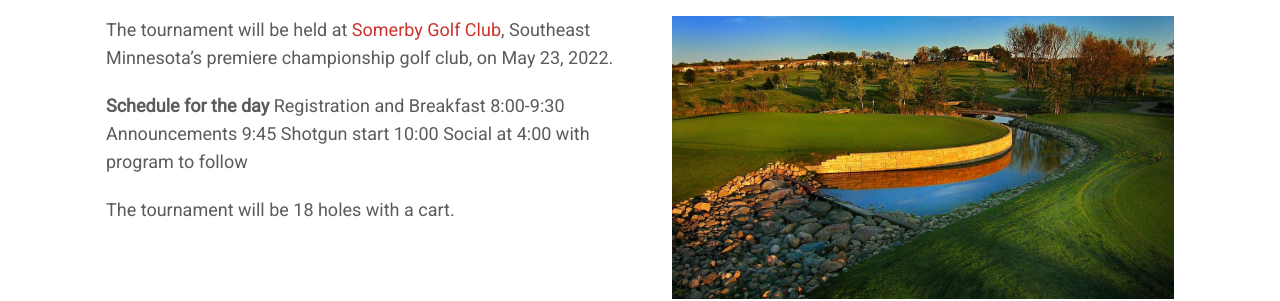
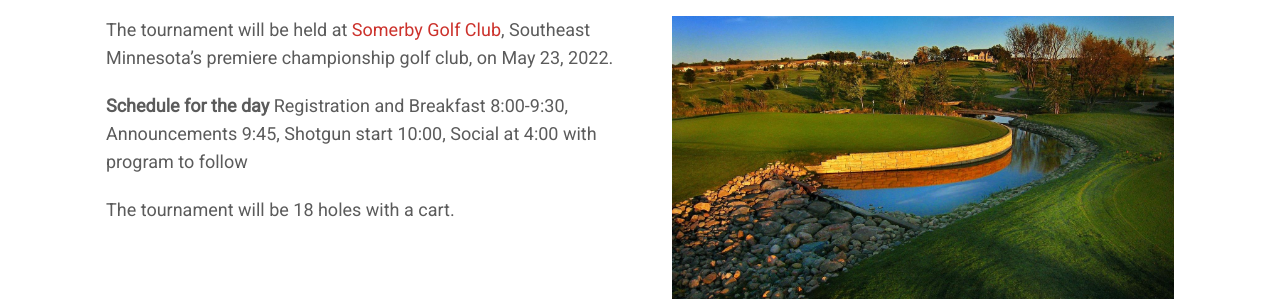
Before and after one commit to kidscuprochester/kidscuprochester.github.io, a Jekyll site: the page built from index.md, in a window 1280 px wide and 900 px high, scrolled down 2290 px. Shown: the part 165-466 px from the top of the window. Built offline with Jekyll 4.4.1, drawn with Linux system fonts in a browser that asks for light colours; nearby versions of some CDN libraries.

```diff
--- a/_config.yml
+++ b/_config.yml
@@ -65,9 +65,9 @@ who_we_are:
 whats_new:
   text: "The tournament will be held at [Somerby Golf Club](http://www.somerby.com),
     Southeast Minnesota's premiere championship golf club, on May 23, 2022.\n\n**Schedule
-    for the day**\nRegistration and Breakfast 8:00-9:30\nAnnouncements 9:45\nShotgun
-    start 10:00\nSocial at 4:00 with program to follow\n\nThe tournament will be 18
-    holes with a cart.  \n\n\n"
+    for the day**\nRegistration and Breakfast 8:00-9:30,\nAnnouncements 9:45,\nShotgun
+    start 10:00,\nSocial at 4:00 with program to follow\n\nThe tournament will be
+    18 holes with a cart.  \n\n\n"
   image: "/uploads/Somerby.jpg"
 sign_up:
   for_golfers:
```
